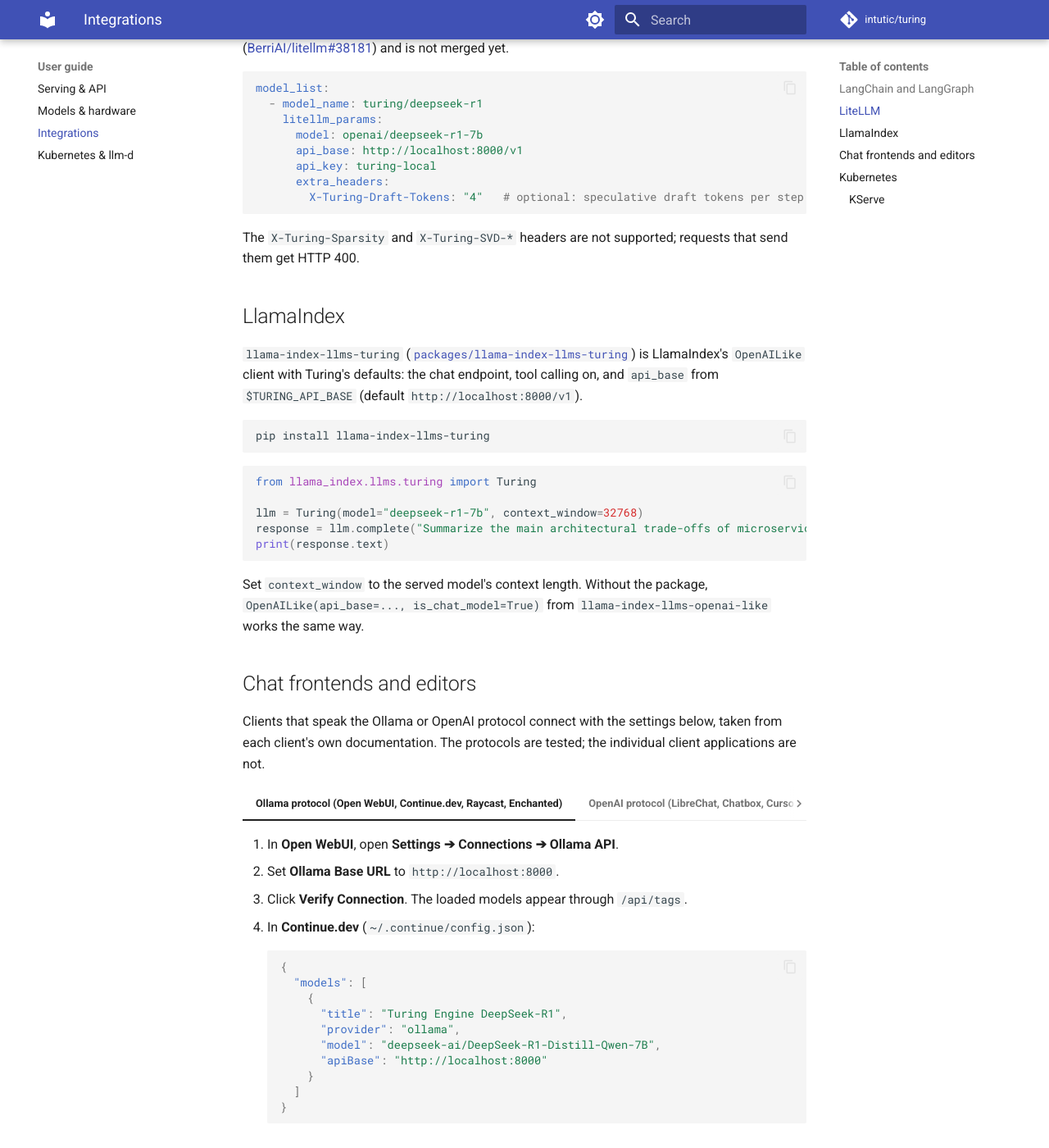
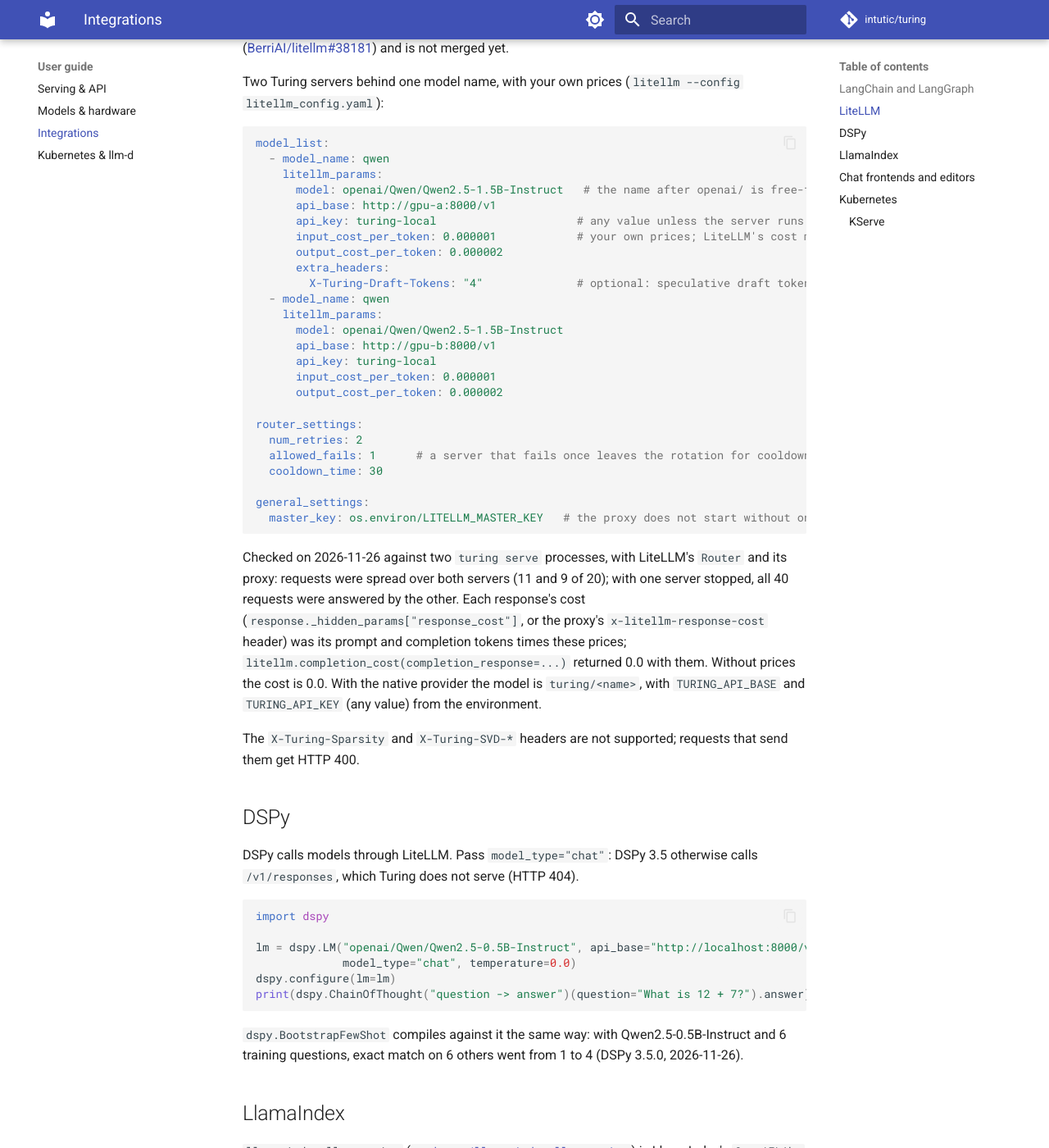
Before and after one commit to intutic/turing, an MkDocs documentation site: the page built from docs/integrations.md, in a window 1280 px wide and 1400 px high, scrolled down 859 px. Shown: the whole window at 82% size. Built offline with MkDocs 1.6.1 and Material for MkDocs 9.7.7, drawn with Linux system fonts in a browser that asks for light colours; comment, search, counter and statistics services are not loaded.

Commit message:
Integrations checked against live servers: a two-agent LangGraph graph, LlamaIndex RAG with streaming, LiteLLM load balancing and prices, DSPy
- packages/langchain-turing: `tests/integration_tests/test_langgraph.py`, a researcher that calls a tool through
  LangGraph's ToolNode and a writer that answers from its result (issue #4 asked for a LangGraph test). Passes
  against `turing serve` with Qwen2.5-0.5B-Instruct on MPS (langgraph 1.2.24); `langgraph` joins the test extras.
- packages/llama-index-llms-turing: `tests/test_rag_streaming.py`, 8 documents embedded through Turing's
  /v1/embeddings into a VectorStoreIndex and a streamed answer from the one that holds it (issue #5). Passes
  against the same server (llama-index-core 0.14.26); `llama-index-embeddings-openai-like` joins the test extras.
  Both tests skip without a server.
- docs/integrations.md, LiteLLM: two Turing servers behind one model name with retries, cooldown and per-server
  prices, as checked with LiteLLM's Router and proxy against two `turing serve` processes (11 and 9 of 20
  requests; all 40 answered with one server stopped; costs equal tokens times prices). Notes that
  `litellm.completion_cost()` returned 0.0 with deployment prices, and the native `turing/` provider's variables.
- docs/integrations.md, DSPy: `dspy.LM(..., model_type="chat")`, without which DSPy 3.5 calls /v1/responses (404).
  ChainOfThought and BootstrapFewShot ran end to end (Qwen2.5-0.5B-Instruct: 1 to 4 of 6 exact matches).

Signed-off-by: Ishan Gupta <ishangupta.ds@gmail.com>

Co-Authored-By: Claude Opus 5.5 <noreply@anthropic.com>

````diff
--- a/docs/integrations.md
+++ b/docs/integrations.md
@@ -46,18 +46,61 @@ LiteLLM reaches Turing Engine through its OpenAI-compatible provider: use the `o
 `api_base`. A native `turing` provider is proposed upstream
 ([BerriAI/litellm#38181](https://github.com/BerriAI/litellm/pull/38181)) and is not merged yet.
 
+Two Turing servers behind one model name, with your own prices (`litellm --config litellm_config.yaml`):
+
 ```yaml
 model_list:
-  - model_name: turing/deepseek-r1
+  - model_name: qwen
     litellm_params:
-      model: openai/deepseek-r1-7b
-      api_base: http://localhost:8000/v1
+      model: openai/Qwen/Qwen2.5-1.5B-Instruct   # the name after openai/ is free-form: a server serves one model
+      api_base: http://gpu-a:8000/v1
+      api_key: turing-local                     # any value unless the server runs with --api-key
+      input_cost_per_token: 0.000001            # your own prices; LiteLLM's cost map has no Turing rows
+      output_cost_per_token: 0.000002
+      extra_headers:
+        X-Turing-Draft-Tokens: "4"              # optional: speculative draft tokens per step
+  - model_name: qwen
+    litellm_params:
+      model: openai/Qwen/Qwen2.5-1.5B-Instruct
+      api_base: http://gpu-b:8000/v1
       api_key: turing-local
-      extra_headers:
-        X-Turing-Draft-Tokens: "4"   # optional: speculative draft tokens per step
+      input_cost_per_token: 0.000001
+      output_cost_per_token: 0.000002
+
+router_settings:
+  num_retries: 2
+  allowed_fails: 1      # a server that fails once leaves the rotation for cooldown_time seconds
+  cooldown_time: 30
+
+general_settings:
+  master_key: os.environ/LITELLM_MASTER_KEY   # the proxy does not start without one
 ```
 
+Checked on 2026-11-26 against two `turing serve` processes, with LiteLLM's `Router` and its proxy: requests were
+spread over both servers (11 and 9 of 20); with one server stopped, all 40 requests were answered by the other.
+Each response's cost (`response._hidden_params["response_cost"]`, or the proxy's `x-litellm-response-cost` header)
+was its prompt and completion tokens times these prices; `litellm.completion_cost(completion_response=...)`
+returned 0.0 with them. Without prices the cost is 0.0. With the native provider the model is
+`turing/<name>`, with `TURING_API_BASE` and `TURING_API_KEY` (any value) from the environment.
+
 The `X-Turing-Sparsity` and `X-Turing-SVD-*` headers are not supported; requests that send them get HTTP 400.
+
+## DSPy
+
+DSPy calls models through LiteLLM. Pass `model_type="chat"`: DSPy 3.5 otherwise calls `/v1/responses`, which
+Turing does not serve (HTTP 404).
+
+```python
+import dspy
+
+lm = dspy.LM("openai/Qwen/Qwen2.5-0.5B-Instruct", api_base="http://localhost:8000/v1", api_key="turing-local",
+             model_type="chat", temperature=0.0)
+dspy.configure(lm=lm)
+print(dspy.ChainOfThought("question -> answer")(question="What is 12 + 7?").answer)
+```
+
+`dspy.BootstrapFewShot` compiles against it the same way: with Qwen2.5-0.5B-Instruct and 6 training questions,
+exact match on 6 others went from 1 to 4 (DSPy 3.5.0, 2026-11-26).
 
 ## LlamaIndex
 
````
Also changed, not shown: 4 other files.
